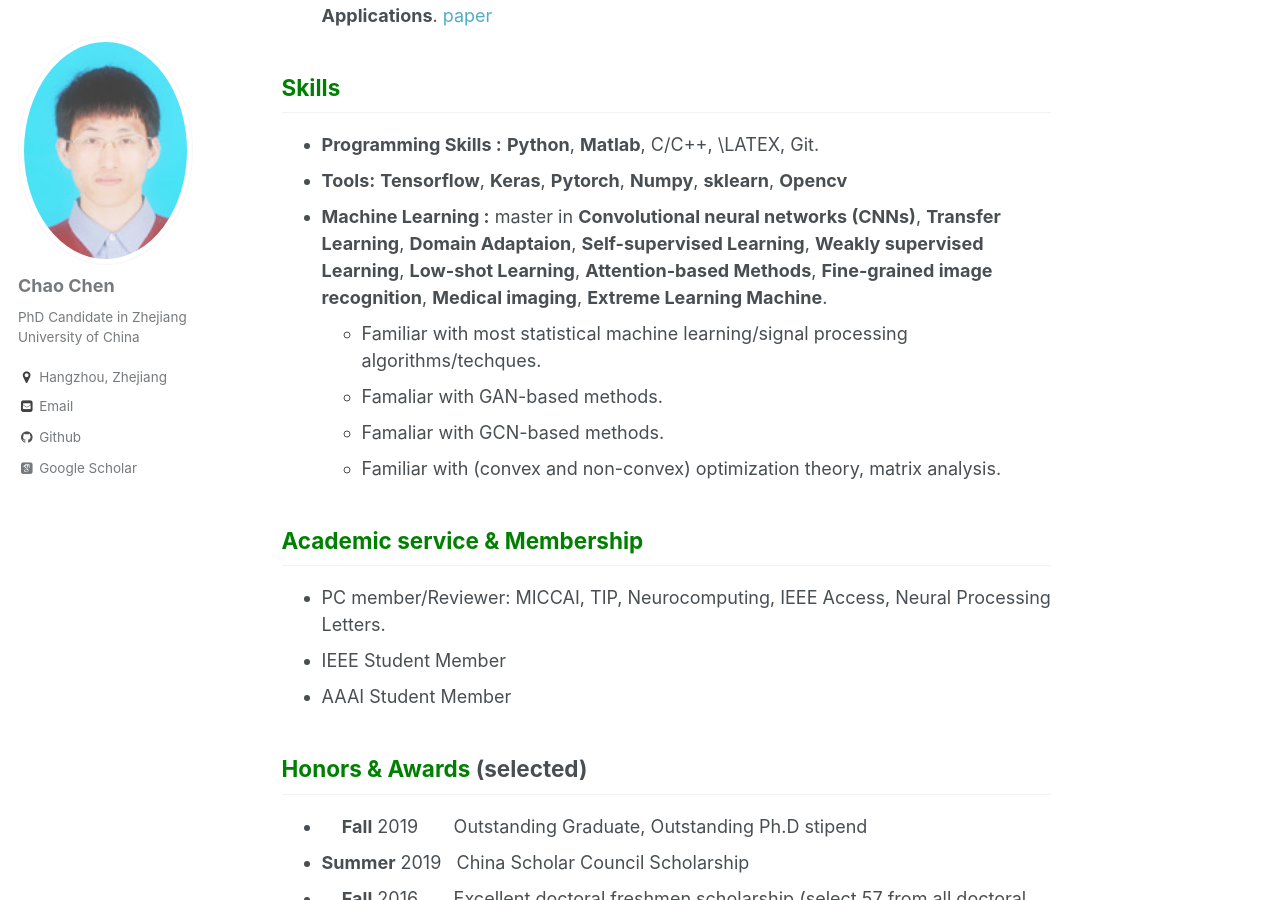
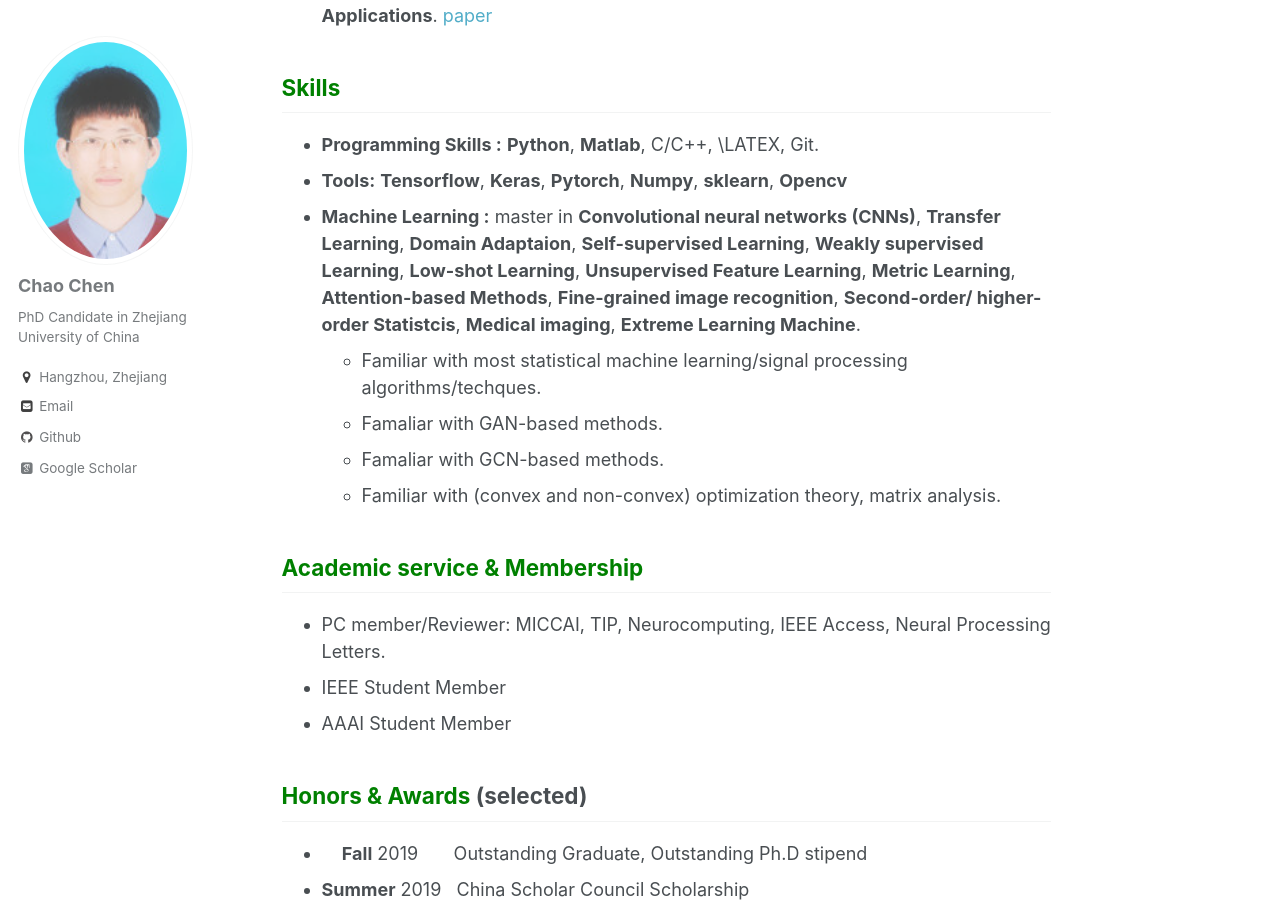
Before and after one commit to chenchao666/chenchao666.github.io, a Jekyll site: the page built from _pages/about.md, in a window 1280 px wide and 900 px high, scrolled down 2019 px. Built offline with Jekyll 4.4.1, drawn with Linux system fonts in a browser that asks for light colours; some web fonts are replaced.

Commit message:
Update about.md

```diff
--- a/_pages/about.md
+++ b/_pages/about.md
@@ -46,7 +46,7 @@ the common subspace,” **Neural Computing and Applications**. [paper](https://l
 ## <span style="color: green"> Skills </span>
 * **Programming Skills :** **Python**, **Matlab**, C/C++, \LATEX, Git.
 * **Tools:** **Tensorflow**, **Keras**, **Pytorch**, **Numpy**, **sklearn**, **Opencv**
-* **Machine Learning :** master in **Convolutional neural networks (CNNs)**, **Transfer Learning**, **Domain Adaptaion**, **Self-supervised Learning**, **Weakly supervised Learning**, **Low-shot Learning**, **Attention-based Methods**, **Fine-grained image recognition**, **Medical imaging**, **Extreme Learning Machine**.
+* **Machine Learning :** master in **Convolutional neural networks (CNNs)**, **Transfer Learning**, **Domain Adaptaion**, **Self-supervised Learning**, **Weakly supervised Learning**, **Low-shot Learning**, **Unsupervised Feature Learning**, **Metric Learning**, **Attention-based Methods**, **Fine-grained image recognition**, **Second-order/ higher-order Statistcis**, **Medical imaging**, **Extreme Learning Machine**.
   - Familiar with most statistical machine learning/signal processing algorithms/techques.
   - Famaliar with GAN-based methods.
   - Famaliar with GCN-based methods.
```
